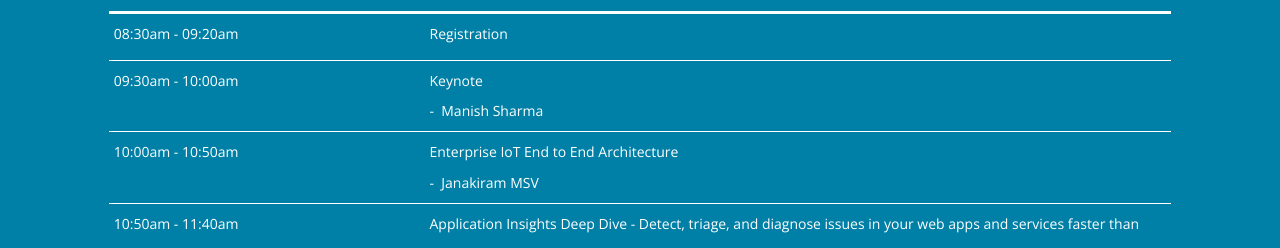
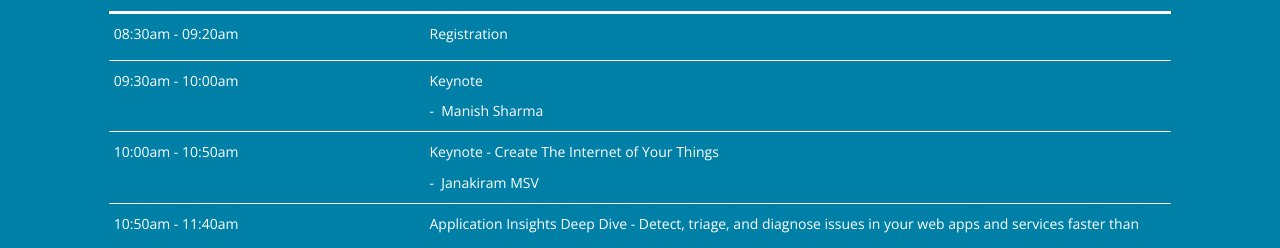
Before and after one commit to themugh/gabc, a website: page index.html in a window 1280 px wide. Shown: the part 1640-1888 px from the top of the page. Drawn offline with nearby package versions, Linux system fonts and the light colour scheme.

Commit message:
Update index.html

```diff
--- a/index.html
+++ b/index.html
@@ -145,7 +145,7 @@
                             <li>
                                 <time class="time-slot2">10:00am - 10:50am</time>
                                 <div class="session">
-                                    Enterprise IoT  End to End Architecture
+                                    Keynote - Create The Internet of Your Things
                                     <br/> -&nbsp;
                                     <a href="speakers.html#janakiram" target="_self">Janakiram MSV</a>
                                 </div>
```
